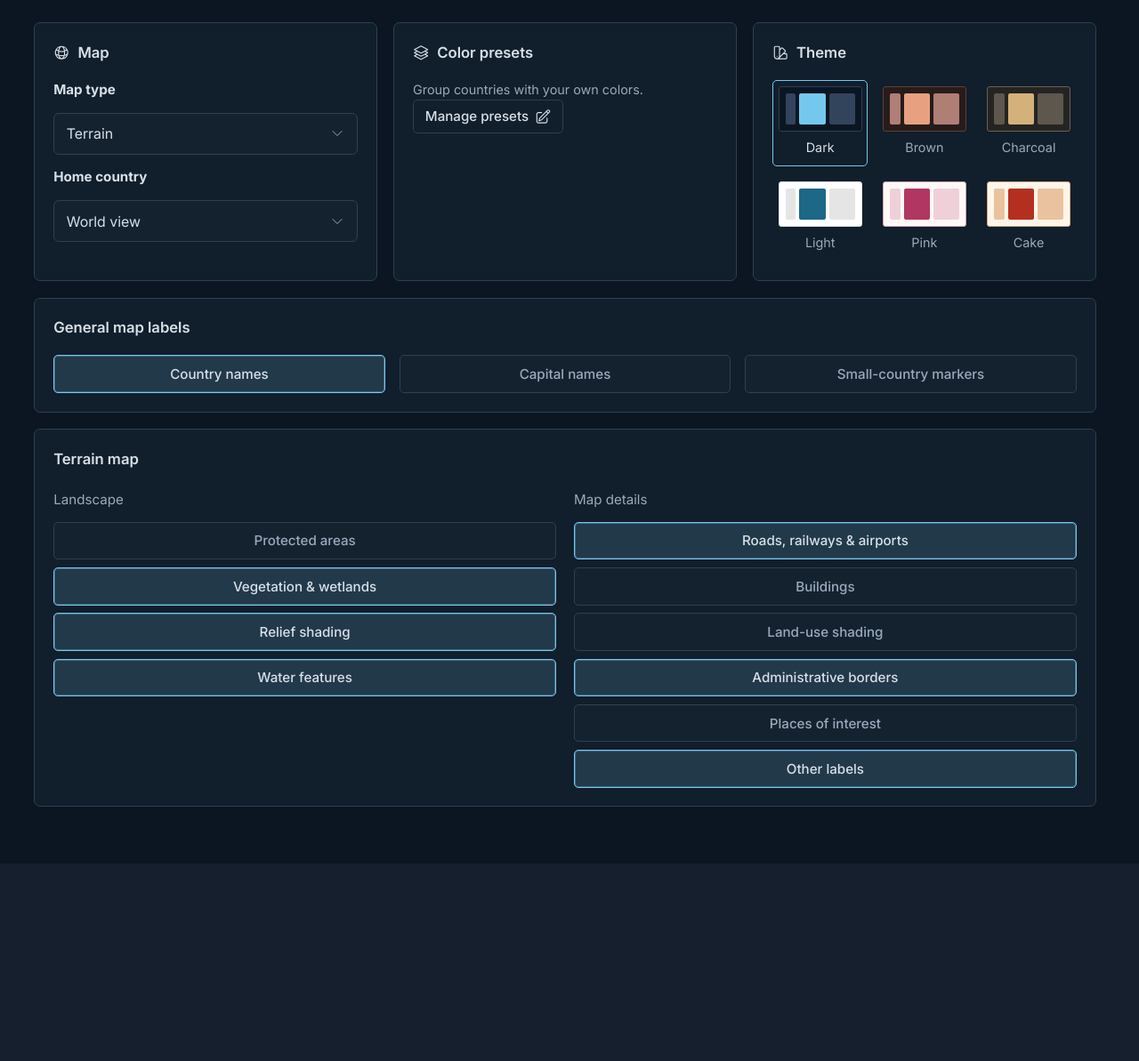
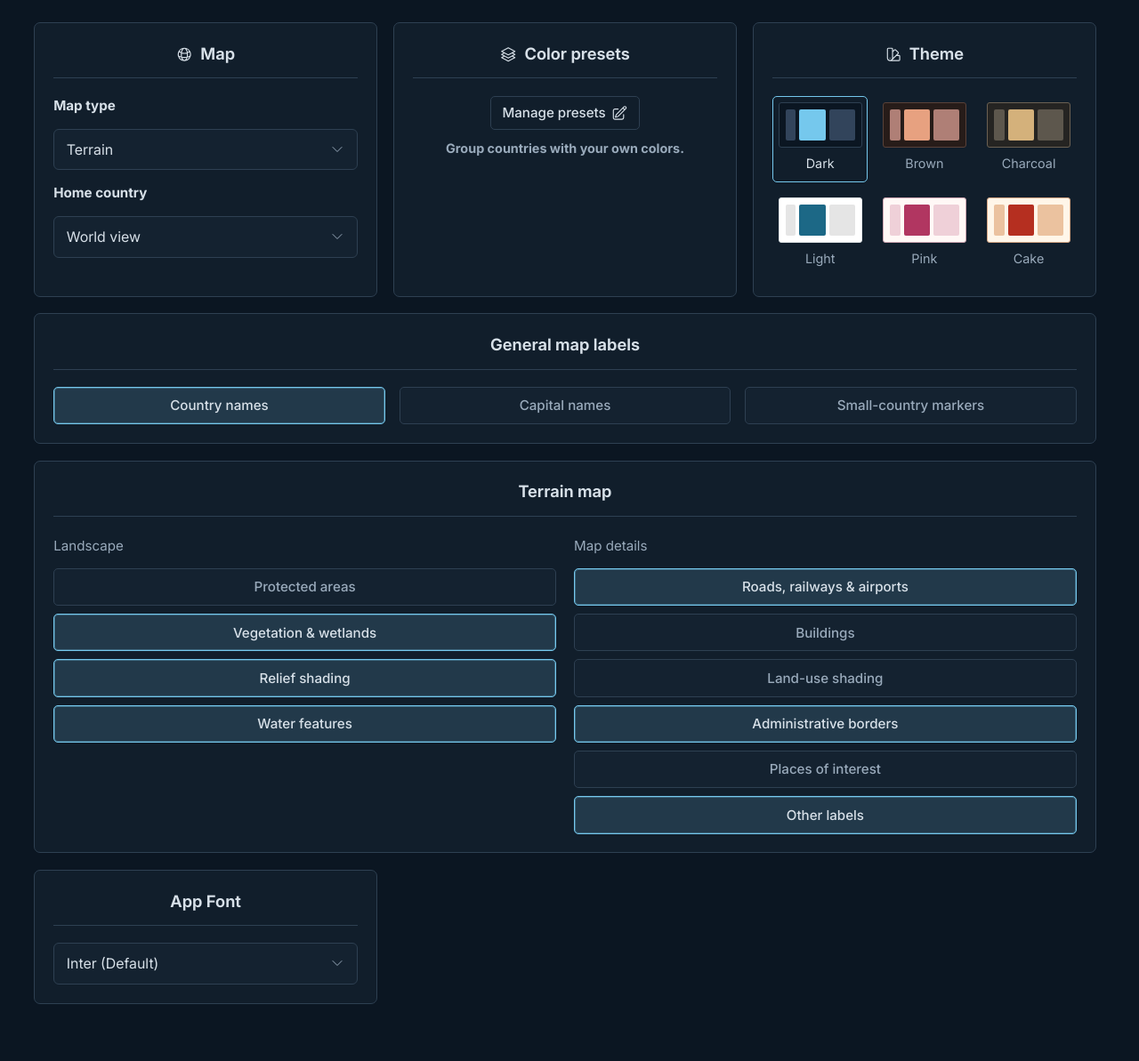
Before and after one commit to mihail-pop/world-journal, a Django app: page /settings/ in a window 1280 px wide. Shown: the part 188-1381 px from the top of the page at 89% size. Before the commit the page ends 1095 px from the top, so only its background shows below. Run offline with Django 5.2, Linux system fonts and the light colour scheme; data that the repository does not hold is empty; some libraries are stand-ins or nearby versions.

Commit message:
Improve settings page UI

```diff
--- a/core/views.py
+++ b/core/views.py
@@ -15,6 +15,7 @@ from config.version import (
     LATEST_RELEASE_API_URL,
     RELEASES_URL,
 )
+from countries.models import MapPreset, preset_groups
 
 from .models import AppSettings
 
@@ -70,7 +71,17 @@ def settings_page(request: HttpRequest) -> HttpResponse:
                 "discussions_url": DISCUSSIONS_URL,
             },
         )
-    return render_page(request, "settings", context={"theme_choices": AppSettings.Theme.choices})
+    preset_previews = []
+    for preset in MapPreset.objects.prefetch_related("color_groups", "country_colors")[:3]:
+        colors = [group["color"] for group in preset_groups(preset)]
+        default_color = preset.default_color.lower()
+        if default_color and default_color not in colors:
+            colors.append(default_color)
+        preset_previews.append({"name": preset.name, "colors": colors[:3]})
+    return render_page(request, "settings", context={
+        "theme_choices": AppSettings.Theme.choices,
+        "preset_previews": preset_previews,
+    })
 
 
 @require_POST
--- a/static/css/ui.css
+++ b/static/css/ui.css
@@ -3,34 +3,47 @@
     src: url("../vendor/fonts/InterVariable.woff2") format("woff2");
     font-style: normal;
     font-weight: 100 900;
-    font-display: swap;
+    font-display: block;
 }
 @font-face {
     font-family: "Inter";
     src: url("../vendor/fonts/InterVariable-Italic.woff2") format("woff2");
     font-style: italic;
     font-weight: 100 900;
-    font-display: swap;
+    font-display: block;
 }
 @font-face {
     font-family: "Roboto";
     src: url("../vendor/fonts/RobotoVariable.ttf") format("truetype");
     font-style: normal;
     font-weight: 100 900;
-    font-display: swap;
+    font-display: block;
 }
 @font-face {
     font-family: "Roboto";
     src: url("../vendor/fonts/RobotoVariable-Italic.ttf") format("truetype");
     font-style: italic;
     font-weight: 100 900;
-    font-display: swap;
+    font-display: block;
 }
+@font-face { font-family: "Overpass"; src: url("../vendor/fonts/overpass-regular.woff2") format("woff2"); font-style: normal; font-weight: 400; font-display: block; }
+@font-face { font-family: "Overpass"; src: url("../vendor/fonts/overpass-500.woff2") format("woff2"); font-style: normal; font-weight: 500; font-display: block; }
+@font-face { font-family: "Overpass"; src: url("../vendor/fonts/overpass-700.woff2") format("woff2"); font-style: normal; font-weight: 700; font-display: block; }
+@font-face { font-family: "Overpass"; src: url("../vendor/fonts/overpass-italic.woff2") format("woff2"); font-style: italic; font-weight: 400; font-display: block; }
+@font-face { font-family: "Overpass"; src: url("../vendor/fonts/overpass-500italic.woff2") format("woff2"); font-style: italic; font-weight: 500; font-display: block; }
+@font-face { font-family: "Overpass"; src: url("../vendor/fonts/overpass-700italic.woff2") format("woff2"); font-style: italic; font-weight: 700; font-display: block; }
+
+:root { --font-system: system-ui, -apple-system, BlinkMacSystemFont, "Segoe UI", "Helvetica Neue", Arial, "Noto Sans", "Liberation Sans", sans-serif; }
+:root, [data-font="inter"] { --ui-font-family: "Inter", var(--font-system); }
+[data-font="os"] { --ui-font-family: var(--font-system); }
+[data-font="overpass"] { --ui-font-family: "Overpass", var(--font-system); }
+[data-font="roboto"] { --ui-font-family: "Roboto", var(--font-system); }
+[data-font="segoe"] { --ui-font-family: "Segoe UI", Tahoma, Geneva, Verdana, var(--font-system); }
+
 /* Shared interface layer. Map rendering and theme source colors remain in app.css. */
 :root, .theme-swatch[data-theme="dark"] {
     --header-height: 3.7rem;
     --header-light: #f8f8f8;
-    --ui-font-family: "Inter", system-ui, -apple-system, BlinkMacSystemFont, "Segoe UI", "Helvetica Neue", Arial, "Noto Sans", "Liberation Sans", sans-serif;
     --ui-favorite: #e34f68;
     --ui-text: #d7e0e8;
     --ui-muted: #99aabb;
@@ -141,7 +154,19 @@ details[open] > summary { margin-bottom: .9rem; color: var(--ui-text); }
 .settings-grid, .source-card-grid { display: grid; grid-template-columns: repeat(3, minmax(0, 1fr)); gap: 1.15rem; align-items: stretch; }
 .settings-grid.settings-preferences-grid { grid-template-columns: repeat(2, minmax(0, 1fr)) minmax(18rem, 1fr); }
 .settings-card { min-width: 0; padding: 1.3rem; border: 1px solid var(--ui-border); border-radius: 7px; background: var(--ui-surface); overflow-wrap: anywhere; }
-.settings-card h2 { display: flex; gap: .55rem; align-items: center; margin: 0 0 1.1rem; font-size: 1rem; }
+.settings-card > :is(h2, h3), .source-settings-section > h2 {
+    display: flex;
+    align-items: center;
+    justify-content: center;
+    gap: .55rem;
+    margin: 0 0 1.2rem;
+    padding-bottom: .8rem;
+    border-bottom: 1px solid var(--ui-border);
+    color: var(--ui-text);
+    font-size: 1.15rem;
+    font-weight: 650;
+    text-align: center;
+}
 .settings-card > p { font-size: .95rem; }
 .settings-card-medium, .settings-card-wide { grid-column: span 2; }
 .settings-card-large { grid-column: 1 / -1; }
@@ -150,6 +175,20 @@ details[open] > summary { margin-bottom: .9rem; color: var(--ui-text); }
 .settings-field label { display: block; margin-bottom: .4rem; }
 .settings-field select { width: 100%; }
 .settings-status { margin: .5rem 0 0; font-size: .9rem; color: var(--ui-muted); }
+.settings-preset-card { text-align: center; }
+.settings-preset-previews, .settings-preset-colors {
+    display: grid;
+    grid-template-columns: repeat(3, minmax(0, 1fr));
+    margin: 0;
+    padding: 0;
+    list-style: none;
+}
+.settings-preset-previews { gap: .65rem; margin-bottom: 1rem; }
+.settings-preset-preview { display: grid; grid-template-rows: 1fr auto; gap: .45rem; min-width: 0; }
+.settings-preset-preview h3 { align-self: center; margin: 0; font-size: .9rem; line-height: 1.35; }
+.settings-preset-colors { gap: .2rem; min-height: 1rem; }
+.settings-preset-colors > li { height: 1rem; border: 1px solid var(--ui-border); border-radius: 3px; background: var(--preset-swatch); }
+.settings-preset-description { margin: .65rem 0 0; font-weight: 700; }
 .theme-choices {
     --theme-row-height: 6.1rem;
     --theme-gap: .6rem;
@@ -187,11 +226,11 @@ details[open] > summary { margin-bottom: .9rem; color: var(--ui-text); }
 .settings-help { padding: .5rem 0 1rem; color: var(--ui-muted); max-width: 52rem; }
 .settings-help p, .information-details p { font-size: .95rem; }
 .source-preferences-form { margin-top: 0; justify-content: space-between; }
+.source-preferences-form > h2 { flex-basis: 100%; margin-bottom: 0; }
 .source-preferences-form .settings-field { margin: 0; }
 .source-settings-section { margin: 1.5rem 0; }
-.source-settings-section > h2 { font-size: 1rem; margin-bottom: 1rem; }
 .source-settings-card { margin: 0; }
-.source-settings-card h3 { font-size: 1rem; }
+.custom-source-card-heading h3 { font-size: 1rem; }
 .source-settings-card h3 a { color: var(--ui-text); text-decoration: none; }
 .source-settings-card .source-choice { font-weight: 400; font-size: .95rem; }
 .source-health { font-size: .9rem; color: var(--ui-muted); }
@@ -242,7 +281,6 @@ details[open] > summary { margin-bottom: .9rem; color: var(--ui-text); }
 .custom-extra-feed-add input { width: 100%; min-width: 0; min-height: 2.5rem; }
 @media (max-width: 600px) { .custom-source-fields { grid-template-columns: minmax(0, 1fr); } }
 .backup-section { margin: 0; }
-.backup-section h2 { font-size: 1rem; }
 .backup-inclusions { margin-block: 1rem; }
 .backup-inclusions p { font-size: .9rem; color: var(--ui-muted); }
 .backup-form { margin-block: 1rem; }
@@ -540,7 +578,6 @@ html { overflow-y: scroll; scrollbar-gutter: stable; }
 .app-name, h1, h2, h3, h4, .journal-rendered, code, pre { font-family: var(--ui-font-family); }
 .settings-grid, .source-card-grid { align-items: stretch; }
 .settings-card > .journal-button { align-self: flex-start; }
-.settings-card h2 { font-size: 1.05rem; }
 .settings-tabs a { font-size: 1rem; }
 .settings-card > p, .settings-help p, .information-details p { font-size: 1rem; }
 .settings-toggle-list { align-items: stretch; }
@@ -758,6 +795,8 @@ select.select-native { display: none !important; }
 .select-search { flex: 0 0 auto; width: 100%; min-height: 2.6rem; margin: 0 0 .25rem; padding: .55rem .7rem; border: 1px solid var(--ui-border); border-radius: 5px; background: var(--ui-surface); color: var(--ui-text); font: inherit; font-size: 1rem; }
 .select-options { min-height: 0; overflow-y: auto; overscroll-behavior: contain; scrollbar-width: thin; }
 .select-option { display: block; width: 100%; min-height: 2.65rem; padding: .6rem .7rem; border: 1px solid transparent; border-radius: 4px; background: transparent; color: var(--ui-text); font: inherit; font-size: 1rem; text-align: left; line-height: 1.4; overflow-wrap: anywhere; }
+.select-option[data-font] { display: flex; justify-content: space-between; gap: .75rem; font-family: var(--ui-font-family); }
+.select-option[data-font] > span { color: var(--ui-muted); }
 .select-option:hover:not(:disabled), .select-option:focus-visible { background: var(--ui-hover); }
 .select-option[aria-selected=true] { border-color: color-mix(in srgb, var(--ui-accent) 45%, var(--ui-border)); background: color-mix(in srgb, var(--ui-accent) 13%, var(--ui-paper)); }
 .select-option + .select-option { margin-top: .2rem; }
@@ -825,7 +864,6 @@ select.select-native { display: none !important; }
     .news-board-card h2 { font-size: 1.1rem; }
 }
 @media (max-width: 46rem) {
-    :root { --ui-font-family: "Roboto", "Inter", system-ui, -apple-system, BlinkMacSystemFont, "Segoe UI", "Helvetica Neue", Arial, "Noto Sans", "Liberation Sans", sans-serif; }
     .settings-tabs { gap: .6rem; flex-wrap: wrap; justify-content: flex-start; }
     .settings-tabs a { font-size: .95rem; }
     .settings-tabs .icon { display: none; }
--- a/static/js/pages/map.js
+++ b/static/js/pages/map.js
@@ -897,6 +897,7 @@ function applyProviderFallback(controller) {
     controller.usingFallbackStyle = true;
     controller.layersInstalled = false;
     controller.status.textContent = "Map provider unavailable. Showing bundled country boundaries.";
+    controller.status.hidden = false;
     controller.map.setStyle(bundledMapStyle(controller));
 }
 
@@ -1345,7 +1346,6 @@ async function initializeMapPage() {
             },
         });
         initializeControls(controller);
-        controller.status.textContent = "Loading map…";
         controller.mapReady = true;
         if (!controller.suspended && page.isConnected) createMap(controller, page.dataset.mapStyleUrl);
     } catch (error) {
@@ -1354,6 +1354,7 @@ async function initializeMapPage() {
         }
         controller.status.textContent = "The bundled country map could not be loaded.";
         controller.status.classList.add("is-error");
+        controller.status.hidden = false;
         notify({id: "map-load-error", kind: "error", title: "The map could not be opened", message: "Reload the page when the server is available. Journal, News and Countries remain available."});
         console.error("World Journal map initialization failed", error);
     }
--- a/static/js/pages/settings.js
+++ b/static/js/pages/settings.js
@@ -9,6 +9,15 @@ import {
 let lifecycleRegistered = false;
 let activeController = null;
 let activeInformationController = null;
+const FONT_STORAGE_KEY = "world-journal:font";
+
+function initializeAppFont() {
+    const select = document.querySelector("[data-app-font]");
+    if (!select) return;
+    select.value = document.documentElement.dataset.font;
+    select.disabled = false;
+    select.dispatchEvent(new Event("change"));
+}
 
 async function loadCountries(url, signal) {
     const response = await fetch(url, { signal });
@@ -157,8 +166,20 @@ export function registerSettingsPage() {
         return;
     }
     lifecycleRegistered = true;
+    document.addEventListener("change", event => {
+        if (!event.target.matches("[data-app-font]")) return;
+        const font = event.target.value;
+        document.documentElement.dataset.font = font;
+        try {
+            localStorage.setItem(FONT_STORAGE_KEY, font);
+            document.dispatchEvent(new CustomEvent("world-journal:preferences-saved"));
+        } catch {
+            document.dispatchEvent(new CustomEvent("world-journal:preference-storage-error"));
+        }
+    });
     document.addEventListener("world-journal:page-ready", (event) => {
         if (event.detail.page === "settings") {
+            initializeAppFont();
             initializeSettingsPage();
             initializeInformationPage();
         }
--- a/static/js/ui_controls.js
+++ b/static/js/ui_controls.js
@@ -174,6 +174,13 @@ class SelectControl {
             button.tabIndex = -1;
             button.disabled = option.disabled || option.parentElement.disabled === true;
             button.textContent = option.textContent.trim();
+            if (this.select.hasAttribute("data-app-font")) {
+                button.dataset.font = option.value;
+                const sample = document.createElement("span");
+                sample.setAttribute("aria-hidden", "true");
+                sample.textContent = "Text159";
+                button.append(sample);
+            }
             button.addEventListener("click", () => {
                 if (this.select.multiple) option.selected = !option.selected;
                 else this.select.selectedIndex = index;
--- a/templates/core/app_shell.html
+++ b/templates/core/app_shell.html
@@ -1,12 +1,42 @@
 {% load static %}
 <!doctype html>
-<html lang="en" data-theme="{{ theme }}" data-app-name="{{ app_display_name }}">
+<html lang="en" data-theme="{{ theme }}" data-font="inter" data-app-name="{{ app_display_name }}">
 <head>
     <meta charset="utf-8">
     <meta name="viewport" content="width=device-width, initial-scale=1">
     <meta name="csrf-token" content="{{ csrf_token }}">
     <link rel="icon" href="{% static 'icons/favicon.ico' %}" type="image/x-icon">
     <title>{{ active_page|title }} - {{ app_display_name }}</title>
+    <script>
+        (() => {
+            const files = {
+                inter: ["{% static 'vendor/fonts/InterVariable.woff2' %}"],
+                os: [],
+                overpass: [
+                    "{% static 'vendor/fonts/overpass-regular.woff2' %}",
+                    "{% static 'vendor/fonts/overpass-500.woff2' %}",
+                    "{% static 'vendor/fonts/overpass-700.woff2' %}",
+                ],
+                roboto: ["{% static 'vendor/fonts/RobotoVariable.ttf' %}"],
+                segoe: [],
+            };
+            const root = document.documentElement;
+            try {
+                const saved = localStorage.getItem("world-journal:font");
+                if (Object.hasOwn(files, saved)) root.dataset.font = saved;
+            } catch {
+                // Keep Inter when browser storage is unavailable.
+            }
+            for (const href of files[root.dataset.font]) {
+                const link = document.createElement("link");
+                link.rel = "preload";
+                link.as = "font";
+                link.crossOrigin = "anonymous";
+                link.href = href;
+                document.head.append(link);
+            }
+        })();
+    </script>
     <link rel="stylesheet" href="{% static 'vendor/maplibre-gl/maplibre-gl.css' %}">
     <link rel="stylesheet" href="{% static 'css/app.css' %}">
     <link rel="stylesheet" href="{% static 'css/ui.css' %}">
--- a/templates/core/partials/map.html
+++ b/templates/core/partials/map.html
@@ -59,9 +59,7 @@
                 <p class="map-home-summary" data-home-summary></p>
             </div>
         </div>
-        <div class="map-status" data-map-status role="status" aria-live="polite">
-            Loading map and country boundaries…
-        </div>
+        <div class="map-status" data-map-status role="status" aria-live="polite" hidden></div>
         <p class="map-notice" data-map-notice role="status" aria-live="polite" hidden></p>
 
         <aside class="map-preset-legend" data-map-preset-legend aria-labelledby="map-preset-legend-title" hidden>
--- a/templates/core/partials/settings.html
+++ b/templates/core/partials/settings.html
@@ -2,7 +2,25 @@
     {% include 'core/partials/settings_nav.html' with section='preferences' %}
     <div class="settings-grid settings-preferences-grid">
         <section class="settings-card"><h2>{% include 'core/partials/icon.html' with name='globe' %}Map</h2><div class="settings-field"><label for="settings-map-type">Map type</label><select id="settings-map-type" data-settings-map-type disabled><option value="terrain">Terrain</option><option value="plain">Simple</option><option value="adventure">Adventure</option></select></div><div class="settings-field"><label for="home-country">Home country</label><select id="home-country" data-home-country-select data-country-select disabled><option value="">World view</option></select><p class="settings-status" data-settings-status role="status" aria-live="polite">Loading countries…</p></div></section>
-        <section class="settings-card"><h2>{% include 'core/partials/icon.html' with name='layers' %}Color presets</h2><p class="field-note">Group countries with your own colors.</p><a class="journal-button" href="{% url 'countries:preset_list' %}" hx-boost="true" hx-target="#app-content" hx-push-url="true">Manage presets{% include 'core/partials/icon.html' with name='edit' %}</a></section>
+        <section class="settings-card settings-preset-card">
+            <h2>{% include 'core/partials/icon.html' with name='layers' %}Color presets</h2>
+            {% if preset_previews %}
+            <ul class="settings-preset-previews" aria-label="Saved color presets" role="list">
+                {% for preset in preset_previews %}
+                <li class="settings-preset-preview">
+                    <h3>{{ preset.name }}</h3>
+                    <ul class="settings-preset-colors" aria-label="Preset colors" role="list">
+                        {% for color in preset.colors %}
+                        <li style="--preset-swatch: {{ color }}" title="{{ color }}"><span class="visually-hidden">{{ color }}</span></li>
+                        {% endfor %}
+                    </ul>
+                </li>
+                {% endfor %}
+            </ul>
+            {% endif %}
+            <a class="journal-button" href="{% url 'countries:preset_list' %}" hx-boost="true" hx-target="#app-content" hx-push-url="true">Manage presets{% include 'core/partials/icon.html' with name='edit' %}</a>
+            <p class="field-note settings-preset-description">Group countries with your own colors.</p>
+        </section>
         <section class="settings-card">
             <h2 id="theme-title">{% include 'core/partials/icon.html' with name='palette' %}Theme</h2>
             <form class="theme-choices" method="post" action="{% url 'core:save_theme' %}" aria-labelledby="theme-title" data-theme-form>
@@ -47,6 +65,16 @@
                 </fieldset>
             </div>
         </section>
-
+        <section class="settings-card" aria-labelledby="app-font-title">
+            <h2 id="app-font-title">App Font</h2>
+            <label class="visually-hidden" for="app-font">App Font</label>
+            <select id="app-font" data-app-font disabled>
+                <option value="inter">Inter (Default)</option>
+                <option value="os">OS (Native)</option>
+                <option value="overpass">Overpass</option>
+                <option value="roboto">Roboto</option>
+                <option value="segoe">Segoe (Old)</option>
+            </select>
+        </section>
     </div>
 </section>
```
Also changed, not shown: countries/models.py (+14 -0 lines), countries/personal_views.py (+1 -13 lines), docs/app-guide/how-to-use.md (+2 -2 lines), static/vendor/fonts/overpass-500.woff2 (added), static/vendor/fonts/overpass-500italic.woff2 (added), static/vendor/fonts/overpass-700.woff2 (added), static/vendor/fonts/overpass-700italic.woff2 (added), static/vendor/fonts/overpass-italic.woff2 (added), static/vendor/fonts/overpass-regular.woff2 (added), 2 other files.
